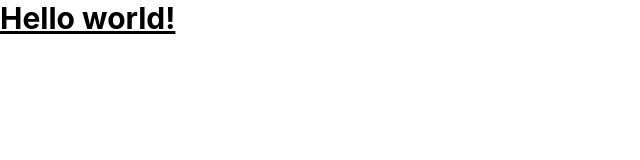
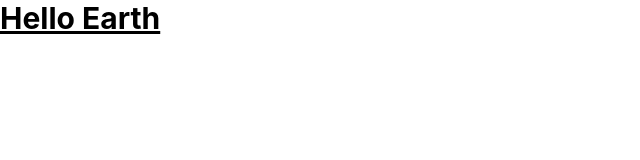
Before and after one commit to EthenThinkful/kelly-website, a React (Create React App) app: page / in a window 1280 px wide. Shown: the top 160 px of the page, without its empty margins (0-640 px from the left). Built offline with nearby package versions, Linux system fonts and the light colour scheme.

Commit message:
changed world to earth

```diff
--- a/src/layout/Menu.js
+++ b/src/layout/Menu.js
@@ -1,13 +1,12 @@
 import React from "react";
 
 function Menu() {
-	return (
-		// ex:
-		// <Link className="nav-link" to="/dashboard">
+  return (
+    // ex:
+    // <Link className="nav-link" to="/dashboard">
 
-	<h1 className="text-3xl font-bold underline"> Hello world! </h1>
-	)
+    <h1 className="text-3xl font-bold underline"> Hello Earth </h1>
+  );
 }
 
-
 export default Menu;
```
